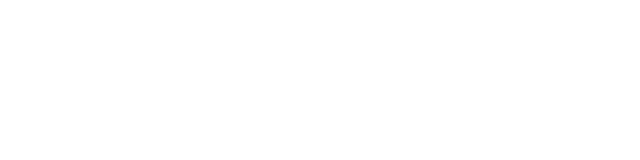
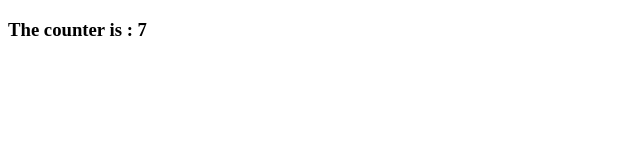
Before and after one commit to Alessandro-Ambra-dev/esercizi-React, a React (Create React App) app in the folder my-app/: page / in a window 1280 px wide. Shown: the top 160 px of the page, without its empty margins (0-640 px from the left). Built offline with nearby package versions, Linux system fonts and the light colour scheme.

Commit message:
initialized es 33

```diff
--- a/my-app/src/App.jsx
+++ b/my-app/src/App.jsx
@@ -1,5 +1,8 @@
 import React from "react";
+import { Counter } from "./Counter";
 
 export function App() {
-  return <div></div>;
+  return <div>
+    <Counter/>
+  </div>;
 }
--- /dev/null
+++ b/my-app/src/Counter.jsx
@@ -0,0 +1,20 @@
+import React, { useState, useEffect } from "react";
+
+export function Counter({ intialValue = 0 , increment = 1, interval= 1000}) {
+
+    const[counter, setCounter] = useState(intialValue);
+
+    useEffect(()=>{
+       let timer= setInterval(()=>{
+            setCounter((c)=> c + increment )
+        },interval)
+
+        return()=>{
+            clearInterval(timer, 1000)
+        }
+    }, [counter, increment, interval, intialValue])
+
+  return <div>
+    <h3>The counter is : {counter}</h3>
+  </div>;
+}
```
Also changed, not shown: my-app/src/consegna.md (+1 -0 lines).
